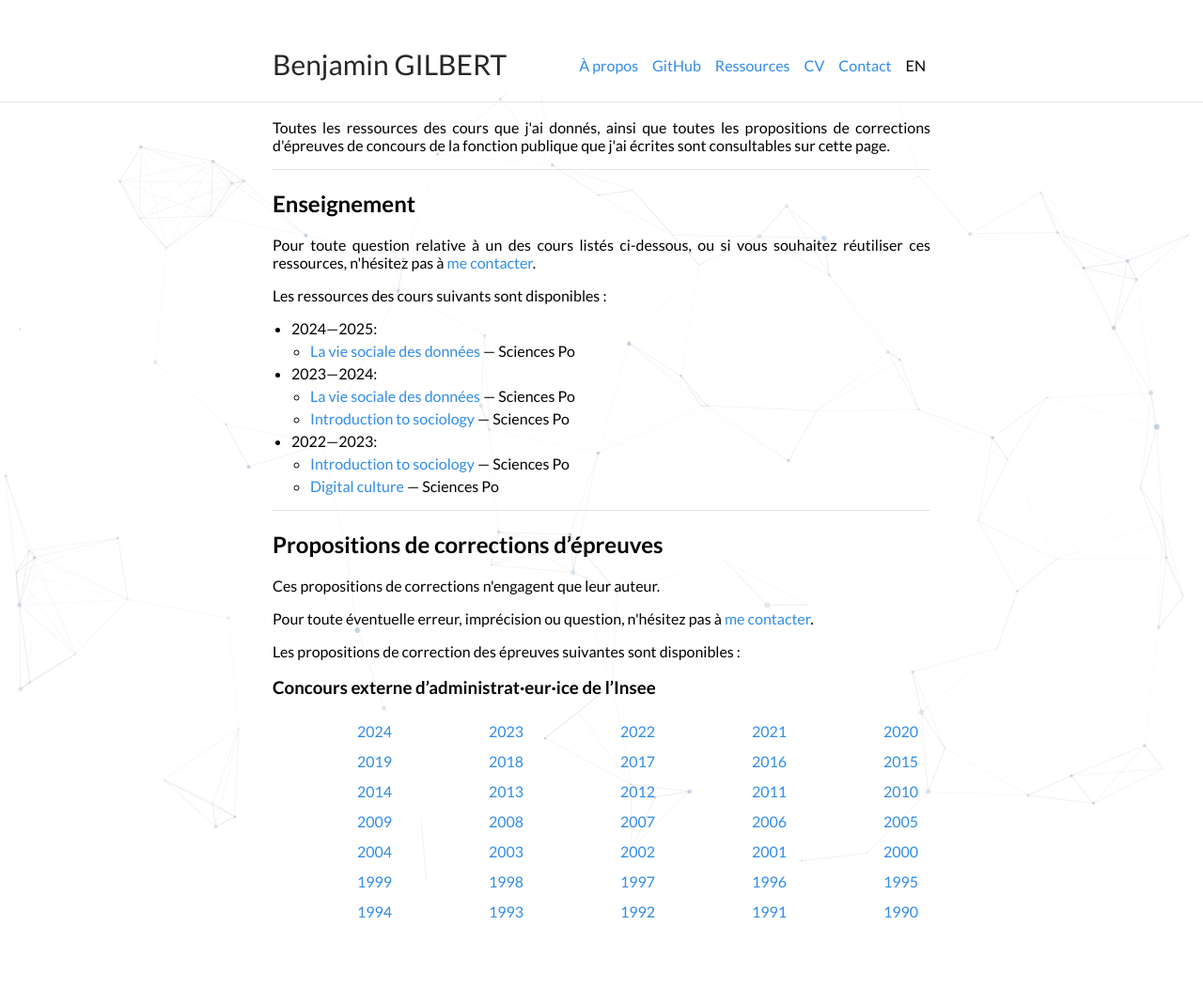
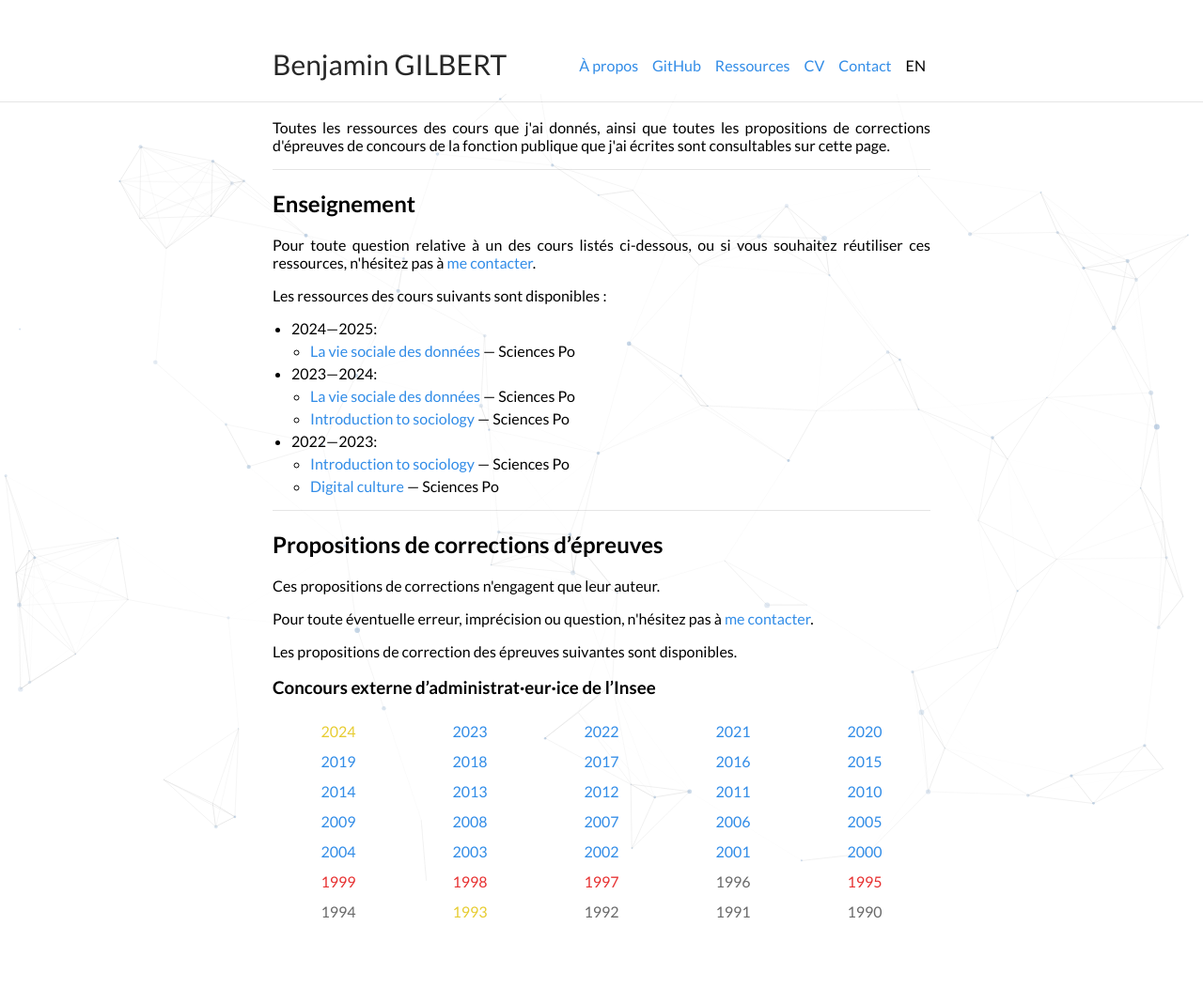
Before and after one commit to bglbrt/bglbrt.github.io, a Jekyll site: the page built from fr/ressources.md, in a window 1280 px wide. Shown: the whole page at 94% size. Built offline with Jekyll 4.4.1, drawn with Linux system fonts in a browser that asks for light colours; nearby versions of some CDN libraries.

Commit message:
Mise à jour du site

```diff
--- a/_sass/tables.scss
+++ b/_sass/tables.scss
@@ -16,13 +16,13 @@
 table tr th {
     font-weight: bold;
     border: 0px solid #cccccc00;
-    text-align: right;
+    text-align: center;
     margin: 0;
     padding: 6px 13px;
 }
 table tr td {
     border: 0px solid #cccccc00;
-    text-align: right;
+    text-align: center;
     margin: 0;
     padding: 6px 13px;
 }
--- a/fr/ressources.md
+++ b/fr/ressources.md
@@ -42,7 +42,7 @@
 
 <p> Pour toute éventuelle erreur, imprécision ou question, n'hésitez pas à <a href = "mailto:benjamin.gilbert@sciencespo.fr">me contacter</a>. </p>
 
-<p> Les propositions de correction des épreuves suivantes sont disponibles :</p>
+<p> Les propositions de correction des épreuves suivantes sont disponibles.</p>
 
 </div>
 
@@ -52,7 +52,7 @@
 
 <table border="0">
   <tr>
-    <td><a href = "/fr/ressources/corrections/insee_administrateur_externe_2024">2024</a></td>
+    <td><a style="color:#e7cc31;" href = "/fr/ressources/corrections/insee_administrateur_externe_2024">2024</a></td>
     <td><a href = "/fr/ressources/corrections/insee_administrateur_externe_2023">2023</a></td>
     <td><a href = "/fr/ressources/corrections/insee_administrateur_externe_2022">2022</a></td>
     <td><a href = "/fr/ressources/corrections/insee_administrateur_externe_2021">2021</a></td>
@@ -87,17 +87,17 @@
     <td><a href = "/fr/ressources/corrections/insee_administrateur_externe_2000">2000</a></td>
   </tr>
   <tr>
-    <td><a href = "/fr/ressources/corrections/insee_administrateur_externe_1999">1999</a></td>
-    <td><a href = "/fr/ressources/corrections/insee_administrateur_externe_1998">1998</a></td>
-    <td><a href = "/fr/ressources/corrections/insee_administrateur_externe_1997">1997</a></td>
-    <td><a href = "/fr/ressources/corrections/insee_administrateur_externe_1996">1996</a></td>
-    <td><a href = "/fr/ressources/corrections/insee_administrateur_externe_1995">1995</a></td>
+    <td><a style="color:#e73131;" href = "/fr/ressources/corrections/insee_administrateur_externe_1999">1999</a></td>
+    <td><a style="color:#e73131;" href = "/fr/ressources/corrections/insee_administrateur_externe_1998">1998</a></td>
+    <td><a style="color:#e73131;" href = "/fr/ressources/corrections/insee_administrateur_externe_1997">1997</a></td>
+    <td><a style="color:#696969;" href = "/fr/ressources/corrections/insee_administrateur_externe_1996">1996</a></td>
+    <td><a style="color:#e73131;" href = "/fr/ressources/corrections/insee_administrateur_externe_1995">1995</a></td>
   </tr>
   <tr>
-    <td><a href = "/fr/ressources/corrections/insee_administrateur_externe_1994">1994</a></td>
-    <td><a href = "/fr/ressources/corrections/insee_administrateur_externe_1993">1993</a></td>
-    <td><a href = "/fr/ressources/corrections/insee_administrateur_externe_1992">1992</a></td>
-    <td><a href = "/fr/ressources/corrections/insee_administrateur_externe_1991">1991</a></td>
-    <td><a href = "/fr/ressources/corrections/insee_administrateur_externe_1990">1990</a></td>
+    <td><a style="color:#696969;" href = "/fr/ressources/corrections/insee_administrateur_externe_1994">1994</a></td>
+    <td><a style="color:#e7cc31;" href = "/fr/ressources/corrections/insee_administrateur_externe_1993">1993</a></td>
+    <td><a style="color:#696969;" href = "/fr/ressources/corrections/insee_administrateur_externe_1992">1992</a></td>
+    <td><a style="color:#696969;" href = "/fr/ressources/corrections/insee_administrateur_externe_1991">1991</a></td>
+    <td><a style="color:#696969;" href = "/fr/ressources/corrections/insee_administrateur_externe_1990">1990</a></td>
   </tr>
 </table>
```
